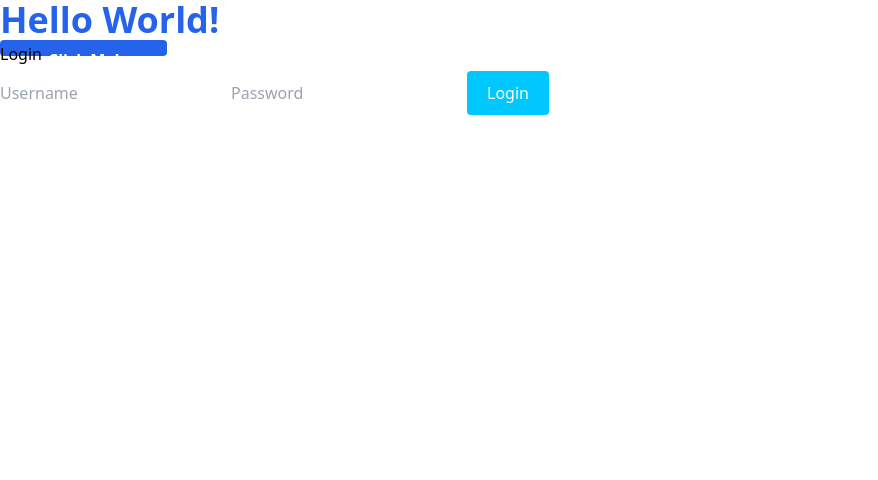
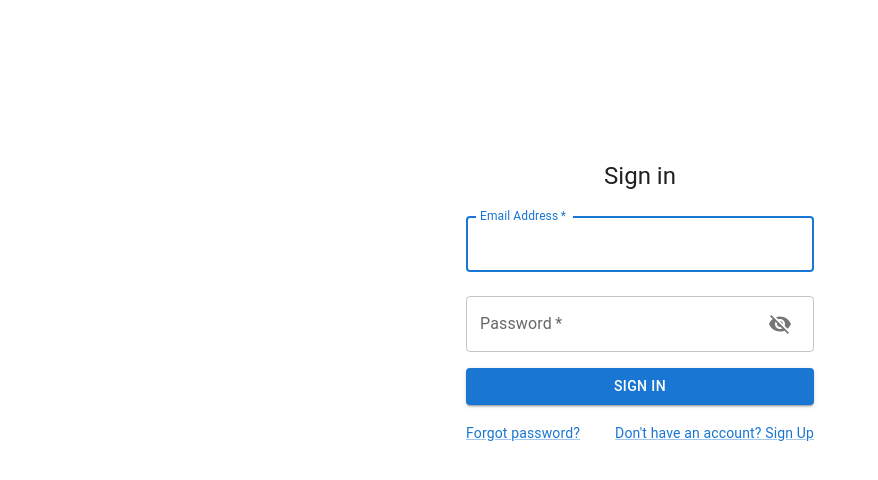
Before and after one commit to bounswe/bounswe2023group6, a React (Create React App) app in the folder app/frontend/: page /login in a window 1280 px wide. Shown: the top 480 px of the page, without its empty margins (0-878 px from the left). Built offline with nearby package versions, Linux system fonts and the light colour scheme.

Commit message:
login first template

```diff
--- a/app/frontend/package.json
+++ b/app/frontend/package.json
@@ -3,9 +3,14 @@
   "version": "0.1.0",
   "private": true,
   "dependencies": {
+    "@emotion/react": "^11.11.1",
+    "@emotion/styled": "^11.11.0",
+    "@mui/icons-material": "^5.14.15",
+    "@mui/material": "^5.14.15",
     "@testing-library/jest-dom": "^5.17.0",
     "@testing-library/react": "^13.4.0",
     "@testing-library/user-event": "^13.5.0",
+    "isexe": "^3.1.1",
     "react": "^18.2.0",
     "react-dom": "^18.2.0",
     "react-router-dom": "^6.17.0",
--- a/app/frontend/src/index.js
+++ b/app/frontend/src/index.js
@@ -7,16 +7,7 @@ const root = ReactDOM.createRoot(document.getElementById('root'))
 
 root.render(
 	<React.StrictMode>
-		<>
-			{/* tailwind hello world */}
-			<div className='flex h-0.25'>
-				<div className='text-4xl font-bold text-center text-blue-600'>Hello World!</div>
-			</div>
-			{/* tailwind cool button that changes color on hover */}
-			<div className='flex h-0.5'>
-				<button className='px-12 py-2 font-bold text-white bg-blue-600 rounded hover:bg-green-800'>Click Me!</button>
-			</div>
-		</>
+		<>{/* tailwind hello world */}</>
 		<App />
 	</React.StrictMode>
 )
--- a/app/frontend/src/pages/Auth/Login.js
+++ b/app/frontend/src/pages/Auth/Login.js
@@ -1,15 +1,114 @@
-import React from 'react'
-import '../../index.css'
+import React, { useState } from 'react'
+import VisibilityIcon from '@mui/icons-material/Visibility'
+import VisibilityOffIcon from '@mui/icons-material/VisibilityOff'
+import { Container, TextField, Button, InputAdornment, IconButton, Link } from '@mui/material'
+import { createTheme, ThemeProvider } from '@mui/material/styles'
+import CssBaseline from '@mui/material/CssBaseline'
+import Box from '@mui/material/Box'
+import Typography from '@mui/material/Typography'
+import Alert from '@mui/material/Alert'
+import Grid from '@mui/material/Grid'
+const LoginPage = () => {
+	const [showPassword, setShowPassword] = useState(false)
 
-const Login = () => (
-	<form>
-		<h1>Login</h1>
-		<input type='text' placeholder='Username' />
-		<input type='password' placeholder='Password' />
-		<button className='btn' type='submit'>
-			Login
-		</button>
-	</form>
-)
+	const handlePasswordVisibility = () => {
+		setShowPassword(!showPassword)
+	}
+	const [isError, setError] = useState(null)
 
-export default Login
+	const defaultTheme = createTheme()
+
+	const handleSubmit = (event) => {
+		event.preventDefault()
+		const data = new FormData(event.currentTarget)
+		//TODO
+		if (data.get('email') === 'admin' && data.get('password') === 'admin') {
+			setError(false)
+		} else {
+			setError(true)
+		}
+		console.log({
+			email: data.get('email'),
+			password: data.get('password')
+		})
+	}
+
+	return (
+		<ThemeProvider theme={defaultTheme}>
+			<Container component='main' maxWidth='xs'>
+				<CssBaseline />
+				<Box
+					sx={{
+						marginTop: 20,
+						display: 'flex',
+						flexDirection: 'column',
+						justifyContent: 'center',
+						alignItems: 'center'
+					}}
+				>
+					<Typography component='h1' variant='h5'>
+						Sign in
+					</Typography>
+
+					<Container maxWidth='sm'>
+						{isError && (
+							<Alert variant='filled' severity='error' sx={{ mt: 1 }}>
+								Username or password is wrong!
+							</Alert>
+						)}
+
+						<Box component='form' onSubmit={handleSubmit} noValidate sx={{ mt: 1 }}>
+							<TextField
+								margin='normal'
+								required
+								fullWidth
+								id='email'
+								label='Email Address'
+								name='email'
+								autoComplete='email'
+								autoFocus
+							/>
+							<TextField
+								margin='normal'
+								required
+								fullWidth
+								name='password'
+								label='Password'
+								type={showPassword ? 'text' : 'password'}
+								id='password'
+								autoComplete='current-password'
+								InputProps={{
+									endAdornment: (
+										<InputAdornment position='end'>
+											<IconButton onClick={handlePasswordVisibility}>
+												{showPassword ? <VisibilityIcon /> : <VisibilityOffIcon />}
+											</IconButton>
+										</InputAdornment>
+									)
+								}}
+							/>
+
+							<Button type='submit' fullWidth variant='contained' sx={{ mt: 1, mb: 2 }}>
+								Sign In
+							</Button>
+							<Grid container>
+								<Grid item xs>
+									<Link href='forgot-password' variant='body2'>
+										Forgot password?
+									</Link>
+								</Grid>
+								<Grid item>
+									<Link href='#' variant='body2'>
+										{"Don't have an account? Sign Up"}
+									</Link>
+								</Grid>
+							</Grid>
+						</Box>
+					</Container>
+				</Box>
+			</Container>
+		</ThemeProvider>
+	)
+}
+
+export default LoginPage
```
Also changed, not shown: 1 other file (tests, documents, lock files or other folders).
